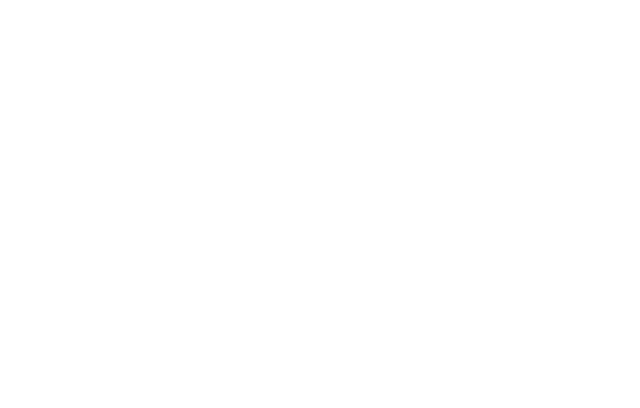
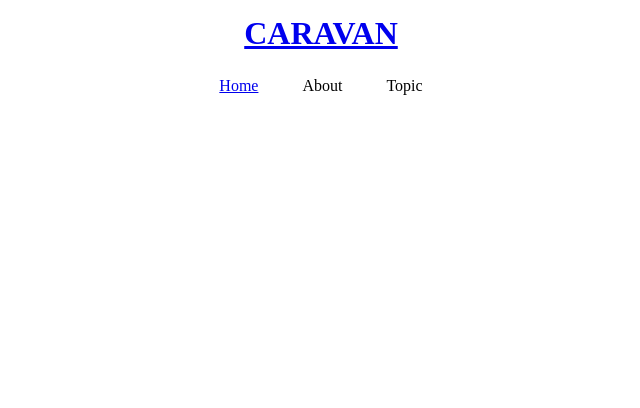
Before and after one commit to Seiya-wasabi/html-css.1-4, a plain HTML site: page index.html in a window 1280 px wide. Shown: the top 408 px of the page, without its empty margins (319-959 px from the left). Drawn offline with Linux system fonts and the light colour scheme.

Commit message:
テキストアライン覚えないと

```diff
--- a/index.html
+++ b/index.html
@@ -8,6 +8,30 @@
   </head>
 
   <body>
+    <!-- header -->
+    <header>
+      <h1 class="heading">
+        <a href="/Users/se-ya/Desktop/caravan/index.html">
+          CARAVAN
+        </a>
+      </h1>
+    </header>
+
+    <!-- <navigation> -->
+      <nav>
+        <ul class="navi-list">
+          <li class="navi-list-item">
+            <a href="/Users/se-ya/Desktop/caravan/index.html">
+            Home
+            </a>
+          </li>
+          <li class="navi-list-item">About</li>
+          <li class="navi-list-item">Topic</li>
+        </ul>
+      </nav>
+
+
+      <!-- <visual> -->
     <div class="main-visual">
       <div class="main-visual-content"></div>
     </div>
--- a/style.css
+++ b/style.css
@@ -5,8 +5,27 @@
   box-sizing: border-box;
 }
 
-.header {
+header {
+  width: 90%;
+  padding: 15px 0;
+  margin: 0 auto;
+  text-align: center;
+}
 
+header.heading {
+  font-size: 32px;
+}
+
+.navi-list {
+  text-align: center;
+  padding: 10px 0;
+  margin: 0 auto;
+}
+
+.navi-list-item {
+  list-style: none;
+  display: inline-block;
+  margin: 0 20px;
 }
 
 .main-visual {
```
